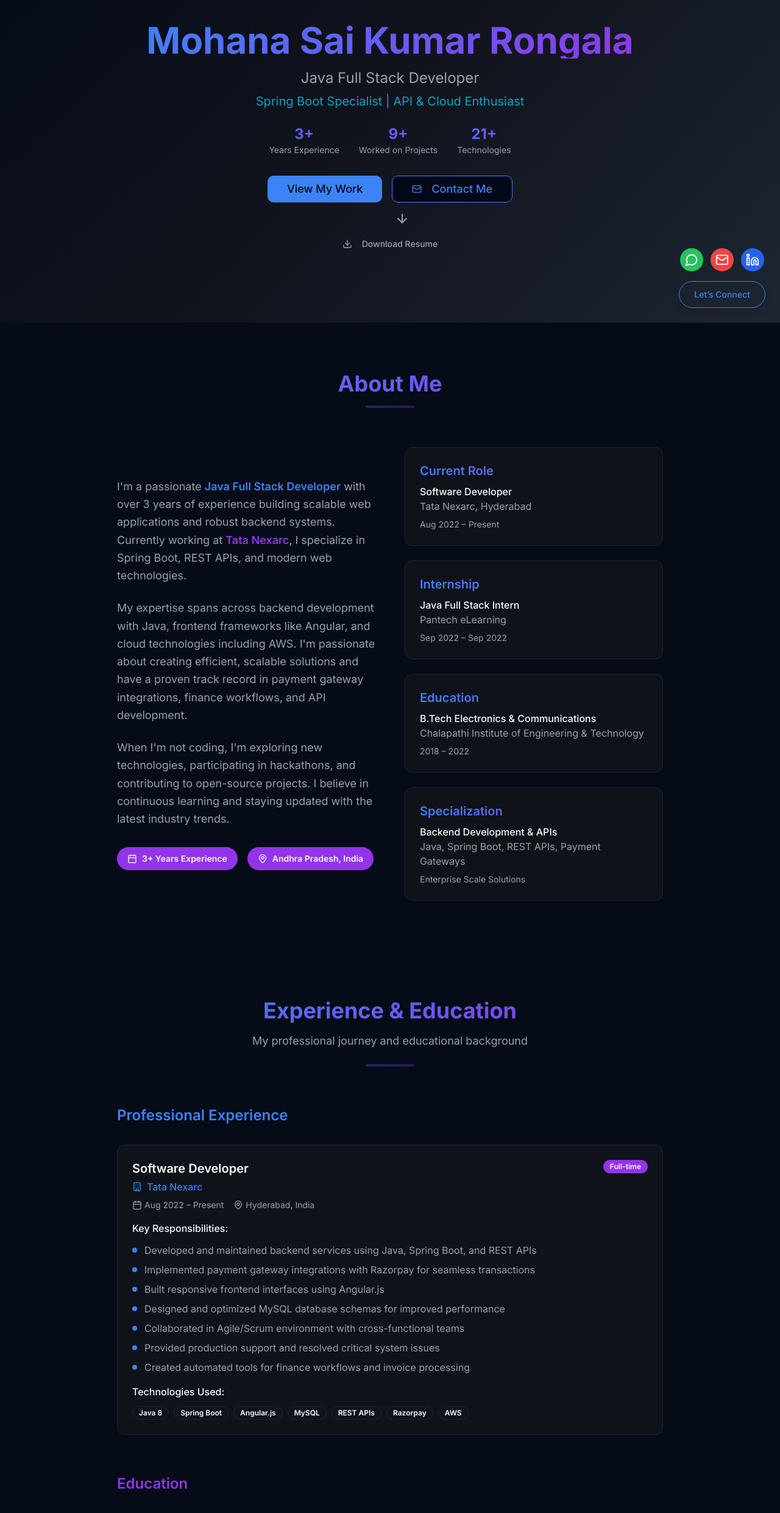
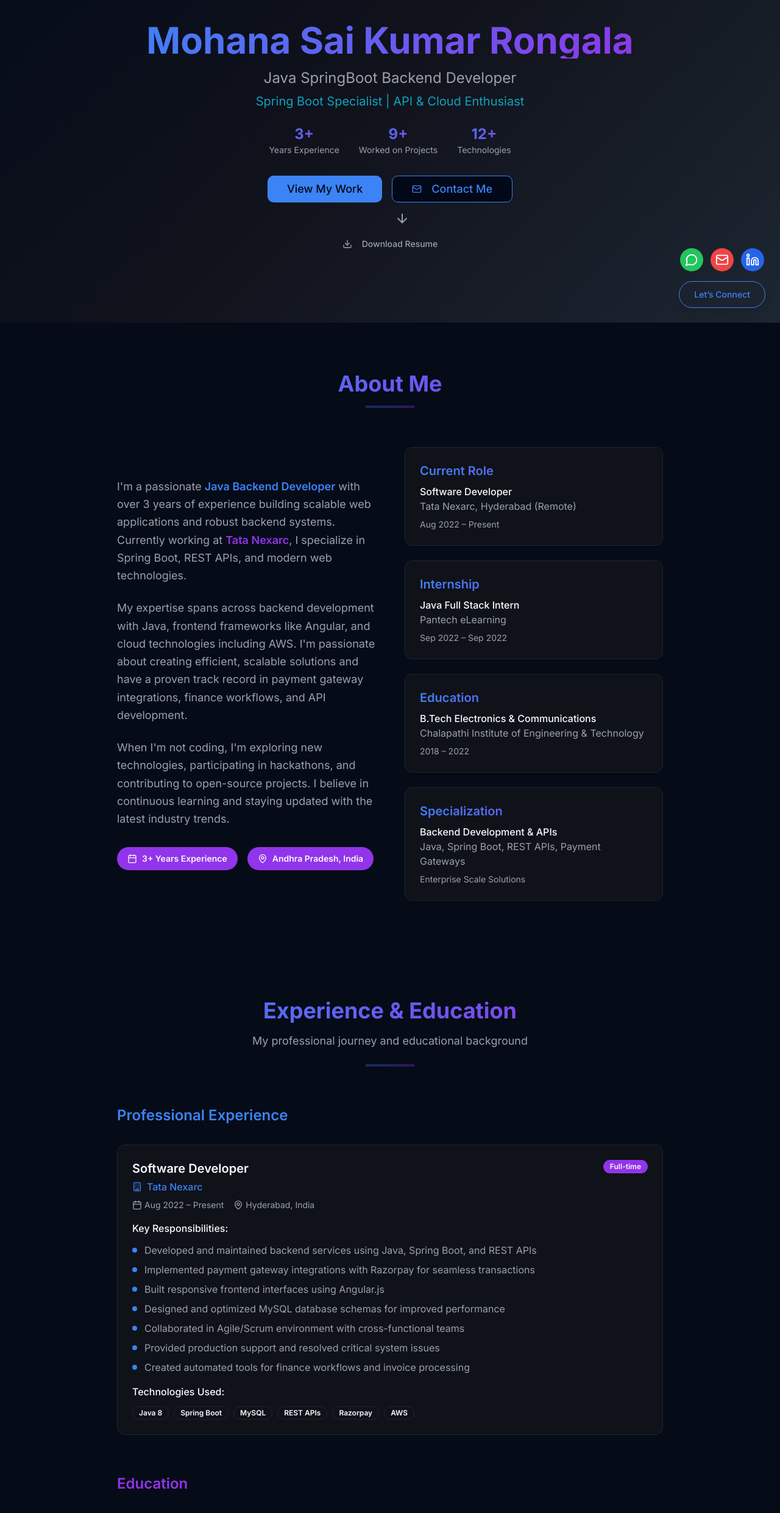
Before and after one commit to mskumar1/my-portfolio, a React (Vite) app: page / in a window 1280 px wide. Shown: the part 271-2752 px from the top of the page at 61% size. Built offline with nearby package versions, Linux system fonts and the light colour scheme.

Commit message:
Sections Updated

```diff
--- a/src/components/About.tsx
+++ b/src/components/About.tsx
@@ -25,7 +25,7 @@ const About = () => {
             {/* Bio */}
             <div className="animate-fade-in-left">
               <p className="text-lg text-muted-foreground leading-relaxed mb-6">
-                I'm a passionate <span className="text-primary font-semibold">Java Full Stack Developer</span> with
+                I'm a passionate <span className="text-primary font-semibold">Java Backend Developer</span> with
                 over 3 years of experience building scalable web applications and robust backend systems.
                 Currently working at <span className="text-secondary font-semibold">Tata Nexarc</span>,
                 I specialize in Spring Boot, REST APIs, and modern web technologies.
@@ -60,7 +60,7 @@ const About = () => {
                 <Card className="p-6 card-hover border-border bg-card">
                   <h3 className="font-semibold text-xl mb-2 gradient-text">Current Role</h3>
                   <p className="text-foreground font-medium">Software Developer</p>
-                  <p className="text-muted-foreground">Tata Nexarc, Hyderabad</p>
+                  <p className="text-muted-foreground">Tata Nexarc, Hyderabad (Remote)</p>
                   <p className="text-sm text-muted-foreground mt-2">Aug 2022 – Present</p>
                 </Card>
 
--- a/src/components/Experience.tsx
+++ b/src/components/Experience.tsx
@@ -19,7 +19,7 @@ const Experience = () => {
         "Provided production support and resolved critical system issues",
         "Created automated tools for finance workflows and invoice processing"
       ],
-      technologies: ["Java 8", "Spring Boot", "Angular.js", "MySQL", "REST APIs", "Razorpay", "AWS"]
+      technologies: ["Java 8", "Spring Boot", "MySQL", "REST APIs", "Razorpay", "AWS"] // "Angular.js",
     }
   ];
 
--- a/src/components/Footer.tsx
+++ b/src/components/Footer.tsx
@@ -18,7 +18,7 @@ const Footer = () => {
               Mohana Sai Kumar Rongala
             </h3>
             <p className="text-muted-foreground mb-6">
-              Java Full Stack Developer | Spring Boot Specialist | API & Cloud Enthusiast
+              Java Backend Developer | Spring Boot Specialist | API & Cloud Enthusiast
             </p>
 
             {/* Back to Top Button */}
--- a/src/components/Hero.tsx
+++ b/src/components/Hero.tsx
@@ -39,7 +39,7 @@ const Hero = () => {
               Mohana Sai Kumar Rongala
             </h1>
             <p className="text-xl md:text-2xl text-muted-foreground mb-2">
-              Java Full Stack Developer
+              Java SpringBoot Backend Developer
             </p>
             <p className="text-lg md:text-xl text-accent">
               Spring Boot Specialist | API & Cloud Enthusiast
@@ -57,7 +57,7 @@ const Hero = () => {
               <div className="text-sm text-muted-foreground">Worked on Projects</div>
             </div>
             <div className="text-center">
-              <div className="text-2xl font-bold gradient-text">21+</div>
+              <div className="text-2xl font-bold gradient-text">12+</div>
               <div className="text-sm text-muted-foreground">Technologies</div>
             </div>
           </div>
@@ -84,7 +84,7 @@ const Hero = () => {
 
           {/* Download Resume */}
           <div className="animate-fade-in-up delay-800">
-            <a href="/Mohana_Sai_Kumar_Rongala_latest_Resume.pdf" download>
+            <a href="/MOHANA SAI KUMAR RONGALA Resume.pdf" download>
                 <Button
                 variant="ghost"
                 className="text-muted-foreground hover:text-foreground"
```
Also changed, not shown: 1 other file (tests, documents, lock files or other folders).
